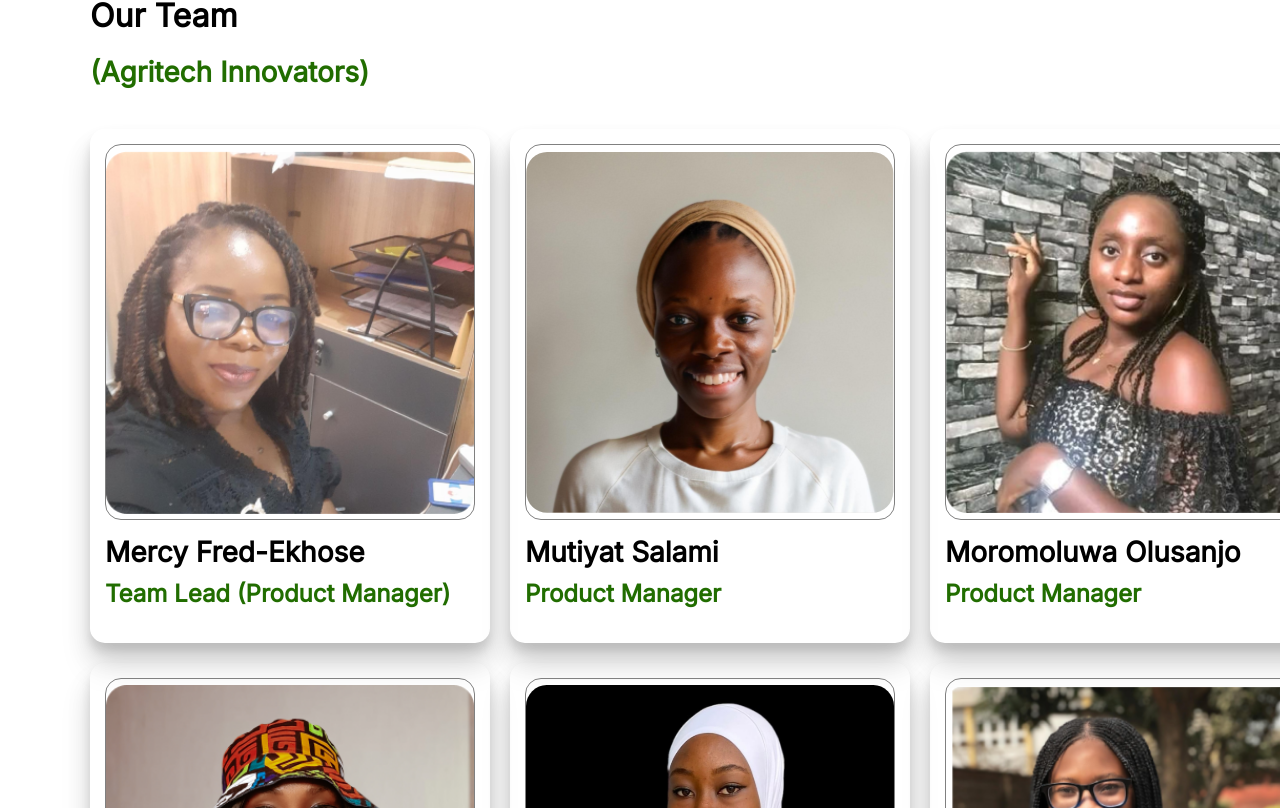
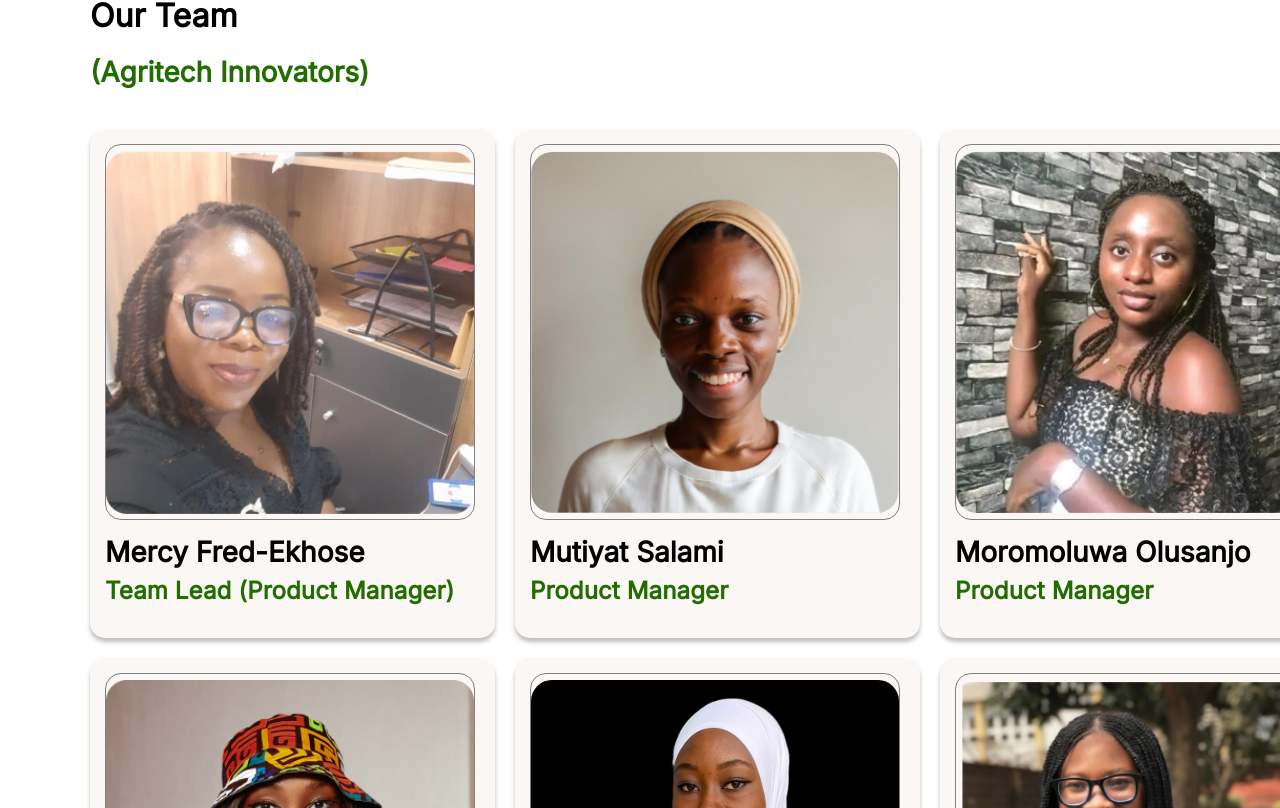
Before and after one commit to Ahnob/agritechcapstonereact, a React (Vite) app: page /Aboutus in a window 1280 px wide. Shown: the part 3152-3960 px from the top of the page. Built offline with nearby package versions, Linux system fonts and the light colour scheme.

Commit message:
worked on about us page

```diff
--- a/src/components/Aboutus/Aboutus.css
+++ b/src/components/Aboutus/Aboutus.css
@@ -217,12 +217,11 @@
   margin-top: 15px;
 }
 
-
 .teamCardsGrid {
   display: grid;
   grid-template-columns: repeat(2, 2fr);
   gap: 10px;
-  margin: 30px 90px 30px 0;
+  margin: 30px 0 20px 0;
 }
 .topMargin {
   margin-top: 45px;
@@ -305,7 +304,6 @@
   font-weight: 500;
 }
 
-
 .aboutus-header {
   margin-top: 10px;
 }
--- a/src/components/TeamMember/TeamMember.css
+++ b/src/components/TeamMember/TeamMember.css
@@ -1,8 +1,8 @@
 .teamCards {
-  width: 100%;
-  box-shadow: 0 8px 10px rgba(0, 0, 0, 0.1), 0 16px 24px rgba(0, 0, 0, 0.1),
-    0 24px 32px rgba(0, 0, 0, 0.1);
+  width: 405px;
+  box-shadow: 0px 4px 4px 0px #00000040;
   border-radius: 15px;
+  background: #faf7f5;
   padding-bottom: 20px;
 }
 .teamCard {
@@ -23,10 +23,14 @@
 }
 
 .teamRole {
+  font-family: Inter;
   font-size: 24px;
   font-weight: 600;
+  line-height: 24px;
+  letter-spacing: 0.15000000596046448px;
+  text-align: left;
+  margin-top: 10px;
   color: #216d00;
-  margin-top: 10px;
 }
 
 .image-container {
```
